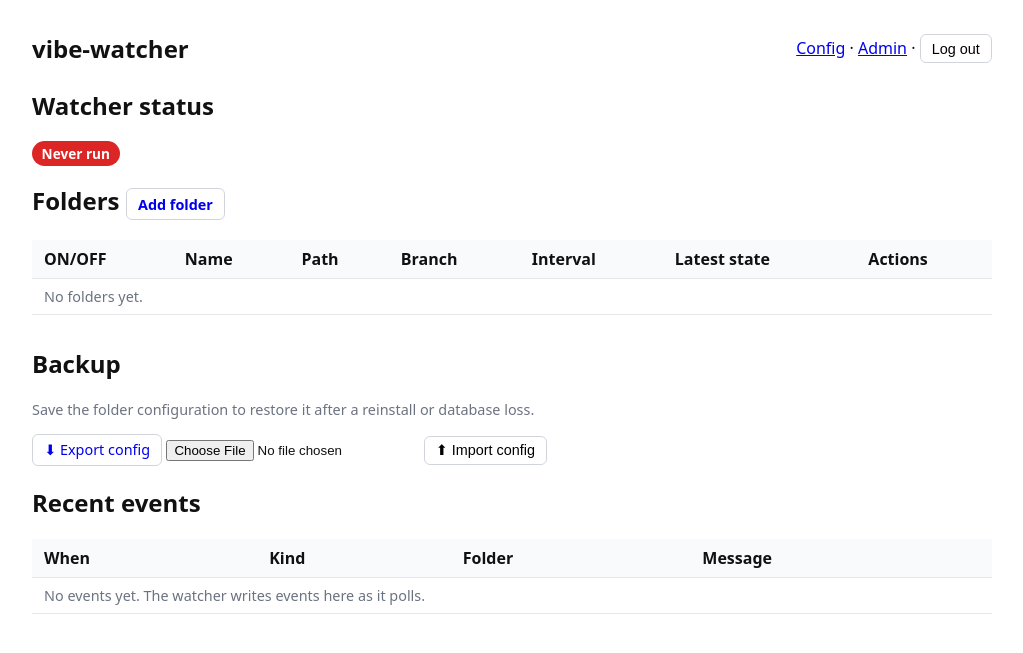
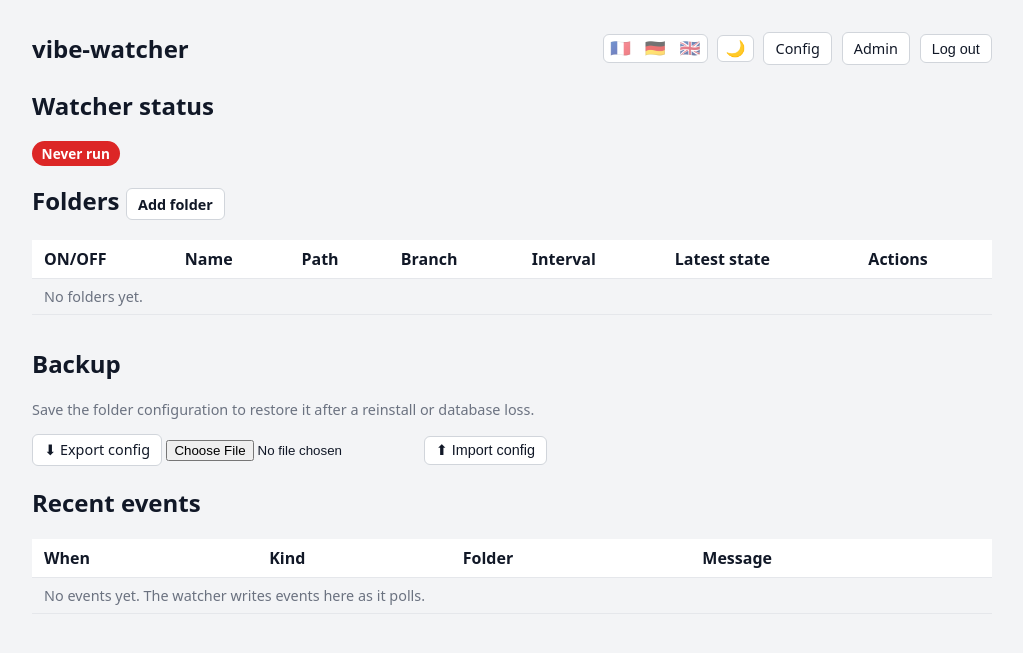
Before and after one commit to rloutrel/vibe-watcher, a Django app: page / in a window 1280 px wide. Shown: the top 653 px of the page, without its empty margins (128-1151 px from the left). Run offline with Django 5.2, Linux system fonts and the light colour scheme; the visitor is signed in with stand-in values (Sample User, id 1); data that the repository does not hold is empty.

Commit message:
Dark/light theme + language picker (FR/DE/EN)
- CSS variables for both themes; toggle in the header persisted via
  localStorage (html[data-theme]); every component (cards, switches,
  badges, inputs) follows the palette
- Flag-only language picker (FR/DE/EN) using Django's set_language
  view + LocaleMiddleware; choice kept in the session
- All UI strings tagged with {% translate %}; FR/DE catalogs in
  locale/ (compiled .mo checked in)
- 4 new tests (137 total); live-verified FR + DE rendering

Co-authored-by: rloutrel <rloutrel@users.noreply.github.com>

```diff
--- a/vibe_watcher/urls.py
+++ b/vibe_watcher/urls.py
@@ -4,6 +4,7 @@ from django.contrib import admin
 from django.urls import include, path
 
 urlpatterns = [
+    path("i18n/", include("django.conf.urls.i18n")),
     path("admin/", admin.site.urls),
     path("accounts/", include("django.contrib.auth.urls")),
     path("", include("watcher.urls")),
--- a/watcher/templates/watcher/base.html
+++ b/watcher/templates/watcher/base.html
@@ -1,45 +1,91 @@
+{% load i18n %}
 <!DOCTYPE html>
-<html lang="en">
+<html lang="{{ LANGUAGE_CODE }}">
 <head>
   <meta charset="utf-8">
   <title>vibe-watcher</title>
   <meta name="viewport" content="width=device-width, initial-scale=1">
   <style>
-    :root { --ok: #16a34a; --warn: #d97706; --bad: #dc2626; }
-    body { font-family: system-ui, sans-serif; margin: 2rem auto; max-width: 60rem; padding: 0 1rem; color: #111; }
-    header { display: flex; justify-content: space-between; align-items: center; margin-bottom: 1.5rem; }
+    :root {
+      --bg: #f3f4f6; --card: #ffffff; --text: #111827; --muted: #6b7280;
+      --border: #e5e7eb; --input-border: #d1d5db; --input-bg: #ffffff;
+      --ok: #16a34a; --bad: #dc2626; --switch-off: #cbd5e1;
+      --primary: #111827; --primary-hover: #1f2937; --hover: #f3f4f6;
+      --knob-shadow: rgba(0,0,0,.25);
+    }
+    html[data-theme="dark"] {
+      --bg: #111827; --card: #1f2937; --text: #f9fafb; --muted: #9ca3af;
+      --border: #374151; --input-border: #4b5563; --input-bg: #111827;
+      --ok: #22c55e; --bad: #f87171; --switch-off: #4b5563;
+      --primary: #f9fafb; --primary-hover: #e5e7eb; --hover: #374151;
+      --knob-shadow: rgba(0,0,0,.5);
+    }
+    body { font-family: system-ui, sans-serif; margin: 2rem auto; max-width: 60rem; padding: 0 1rem; color: var(--text); background: var(--bg); }
+    header { display: flex; justify-content: space-between; align-items: center; margin-bottom: 1.5rem; gap: .5rem; flex-wrap: wrap; }
     h1 { font-size: 1.5rem; margin: 0; }
+    .header-right { display: flex; align-items: center; gap: .6rem; }
     .badge { padding: .2rem .6rem; border-radius: 999px; font-size: .85rem; font-weight: 600; color: #fff; }
     .badge.ok { background: var(--ok); }
     .badge.stale, .badge.never-run { background: var(--bad); }
     table { border-collapse: collapse; width: 100%; margin-bottom: 2rem; }
-    th, td { text-align: left; padding: .5rem .75rem; border-bottom: 1px solid #e5e7eb; vertical-align: top; }
-    th { background: #f9fafb; }
-    code { background: #f3f4f6; padding: 0 .25rem; border-radius: 3px; }
-    .muted { color: #6b7280; font-size: .9rem; }
-    .btn { display: inline-block; padding: .35rem .7rem; border: 1px solid #d1d5db; border-radius: 6px; text-decoration: none; font-size: .9rem; background: #fff; }
+    th, td { text-align: left; padding: .5rem .75rem; border-bottom: 1px solid var(--border); vertical-align: top; }
+    th { background: var(--card); }
+    code { background: var(--hover); padding: 0 .25rem; border-radius: 3px; }
+    .muted, .hint { color: var(--muted); font-size: .9rem; }
+    .btn { display: inline-block; padding: .35rem .7rem; border: 1px solid var(--input-border); border-radius: 6px; text-decoration: none; font-size: .9rem; background: var(--card); color: var(--text); }
     .btn.danger { color: var(--bad); }
+    .btn.primary { background: var(--primary); color: var(--bg); border-color: var(--primary); }
+    .btn.primary:hover { background: var(--primary-hover); }
     form.inline { display: inline; }
-    .icon-btn { text-decoration: none; border: none; background: none; font-size: 1.1rem; cursor: pointer; padding: .1rem .25rem; }
+    .icon-btn { text-decoration: none; border: none; background: none; font-size: 1.1rem; cursor: pointer; padding: .1rem .25rem; color: var(--text); }
     .switch { box-sizing: border-box; width: 2.4rem; height: 1.25rem; border-radius: 999px; border: none; position: relative; cursor: pointer; padding: 0; transition: background .15s ease; vertical-align: middle; }
-    .switch .knob { box-sizing: border-box; position: absolute; top: 50%; left: 2px; width: 1rem; height: 1rem; border-radius: 50%; background: #fff; box-shadow: 0 1px 2px rgba(0,0,0,.25); transform: translateY(-50%); transition: left .15s ease; }
+    .switch .knob { box-sizing: border-box; position: absolute; top: 50%; left: 2px; width: 1rem; height: 1rem; border-radius: 50%; background: #fff; box-shadow: 0 1px 2px var(--knob-shadow); transform: translateY(-50%); transition: left .15s ease; }
     .switch.on { background: var(--ok); }
-    .switch.off { background: #cbd5e1; }
-    .switch:hover .knob { box-shadow: 0 1px 4px rgba(0,0,0,.35); }
+    .switch.off { background: var(--switch-off); }
+    .switch:hover .knob { box-shadow: 0 1px 4px var(--knob-shadow); }
     .switch.on .knob { left: calc(100% - 1rem - 2px); }
+    .theme-toggle { border: 1px solid var(--input-border); background: var(--card); border-radius: 6px; cursor: pointer; font-size: 1rem; padding: .2rem .45rem; }
+    .lang-picker { display: flex; gap: .25rem; border: 1px solid var(--input-border); background: var(--card); border-radius: 6px; padding: .1rem; }
+    .lang-btn { border: none; background: none; cursor: pointer; font-size: 1.05rem; padding: .1rem .3rem; border-radius: 4px; opacity: .55; }
+    .lang-btn.active { opacity: 1; background: var(--hover); }
   </style>
 </head>
 <body>
 <header>
   <h1>vibe-watcher</h1>
-  <div>
+  <div class="header-right">
+    <form method="post" action="{% url 'set_language' %}" class="inline lang-picker" id="lang-form">
+      {% csrf_token %}
+      <input name="next" type="hidden" value="{{ request.path }}">
+      <button type="submit" name="language" value="fr" class="lang-btn {% if LANGUAGE_CODE == 'fr' %}active{% endif %}" title="Français">🇫🇷</button>
+      <button type="submit" name="language" value="de" class="lang-btn {% if LANGUAGE_CODE == 'de' %}active{% endif %}" title="Deutsch">🇩🇪</button>
+      <button type="submit" name="language" value="en" class="lang-btn {% if LANGUAGE_CODE == 'en' %}active{% endif %}" title="English">🇬🇧</button>
+    </form>
+    <button type="button" class="theme-toggle" id="theme-toggle" title="Toggle dark/light">🌙</button>
     {% if user.is_authenticated %}
-      <a href="{% url 'watcher:config-page' %}">Config</a> ·
-      <a href="{% url 'admin:index' %}">Admin</a> ·
-      <form method="post" action="{% url 'logout' %}" class="inline">{% csrf_token %}<button class="btn" type="submit">Log out</button></form>
+      <a class="btn" href="{% url 'watcher:config-page' %}">{% translate "Config" %}</a>
+      <a class="btn" href="{% url 'admin:index' %}">Admin</a>
+      <form method="post" action="{% url 'logout' %}" class="inline">{% csrf_token %}<button class="btn" type="submit">{% translate "Log out" %}</button></form>
     {% endif %}
   </div>
 </header>
+<script>
+(function () {
+  var html = document.documentElement;
+  var saved = localStorage.getItem("vibe-theme");
+  if (saved) html.setAttribute("data-theme", saved);
+  function current() { return html.getAttribute("data-theme") || "light"; }
+  var btn = document.getElementById("theme-toggle");
+  function sync() { btn.textContent = current() === "dark" ? "☀️" : "🌙"; }
+  btn.addEventListener("click", function () {
+    var next = current() === "dark" ? "light" : "dark";
+    html.setAttribute("data-theme", next);
+    localStorage.setItem("vibe-theme", next);
+    sync();
+  });
+  sync();
+})();
+</script>
 {% block content %}{% endblock %}
 </body>
 </html>
--- a/watcher/templates/watcher/index.html
+++ b/watcher/templates/watcher/index.html
@@ -1,29 +1,30 @@
 {% extends "watcher/base.html" %}
+{% load i18n %}
 {% block content %}
 <section>
-  <h2>Watcher status</h2>
+  <h2>{% translate "Watcher status" %}</h2>
   <p>
     {% if watcher.state == "ok" %}
-      <span class="badge ok">Running</span>
+      <span class="badge ok">{% translate "Running" %}</span>
     {% elif watcher.state == "stale" %}
-      <span class="badge stale">Stale heartbeat ({{ watcher.age_seconds }}s old) — watcher stopped or hung?</span>
+      <span class="badge stale">Stale heartbeat ({{ watcher.age_seconds }}s old) — {% translate "watcher stopped or hung?" %}</span>
     {% else %}
-      <span class="badge never-run">Never run</span>
+      <span class="badge never-run">{% translate "Never run" %}</span>
     {% endif %}
     {% if watcher.status and watcher.status.heartbeat %}
-      <span class="muted">last heartbeat {{ watcher.status.heartbeat|timesince }} ago,
-      pid {{ watcher.status.pid|default:"–" }}, iteration {{ watcher.status.iteration }}</span>
+      <span class="muted">{% translate "last heartbeat" %} {{ watcher.status.heartbeat|timesince }} {% translate "ago" %},
+      pid {{ watcher.status.pid|default:"–" }}, {% translate "iteration" %} {{ watcher.status.iteration }}</span>
     {% endif %}
   </p>
   {% if watcher.status and watcher.status.last_error %}
-    <p class="muted">Last error: {{ watcher.status.last_error }}</p>
+    <p class="muted">{% translate "Last error" %}: {{ watcher.status.last_error }}</p>
   {% endif %}
 </section>
 
 <section>
-  <h2>Folders <a class="btn" href="{% url 'watcher:folder-create' %}">Add folder</a></h2>
+  <h2>{% translate "Folders" %} <a class="btn" href="{% url 'watcher:folder-create' %}">{% translate "Add folder" %}</a></h2>
   <table>
-    <tr><th>ON/OFF</th><th>Name</th><th>Path</th><th>Branch</th><th>Interval</th><th>Latest state</th><th>Actions</th></tr>
+    <tr><th>ON/OFF</th><th>{% translate "Name" %}</th><th>{% translate "Path" %}</th><th>{% translate "Branch" %}</th><th>{% translate "Interval" %}</th><th>{% translate "Latest state" %}</th><th>{% translate "Actions" %}</th></tr>
     {% for folder, snapshot in rows %}
       <tr data-folder-row="{{ folder.pk }}">
         <td>
@@ -36,60 +37,60 @@
             </button>
           </form>
         </td>
-        <td>{{ folder.name }}{% if not folder.enabled %} <span class="muted">(disabled)</span>{% endif %}</td>
+        <td>{{ folder.name }}{% if not folder.enabled %} <span class="muted">({% translate "disabled" %})</span>{% endif %}</td>
         <td><code>{{ folder.path }}</code></td>
-        <td>{{ folder.branch|default:"(checked-out)" }}</td>
+        <td>{% if folder.branch %}{{ folder.branch }}{% else %}<span class="muted">{% translate "(checked-out)" %}</span>{% endif %}</td>
         <td>{{ folder.poll_interval }}s</td>
         <td>
           {% if snapshot %}
             <span class="badge {% if snapshot.state == 'error' %}stale{% elif snapshot.state == 'empty' %}never-run{% elif 'behind' in snapshot.state %}never-run{% else %}ok{% endif %}">{{ snapshot.state }}</span>
             {% if snapshot.upstream %}<span class="muted">{{ snapshot.commits_behind }} behind / {{ snapshot.commits_ahead }} ahead</span>{% endif %}
           {% else %}
-            <span class="muted">not scanned yet</span>
+            <span class="muted">{% translate "not scanned yet" %}</span>
           {% endif %}
         </td>
         <td>
           <form method="post" action="{% url 'watcher:folder-check-now' folder.pk %}" class="inline check-form">
             {% csrf_token %}
-            <button class="icon-btn check-btn" type="submit" title="Check now">⟳</button>
+            <button class="icon-btn check-btn" type="submit" title="{% translate 'Check now' %}">⟳</button>
           </form>
-          <a class="icon-btn" href="{% url 'watcher:folder-update' folder.pk %}" title="Edit">✏️</a>
+          <a class="icon-btn" href="{% url 'watcher:folder-update' folder.pk %}" title="{% translate 'Edit' %}">✏️</a>
           <form method="post" action="{% url 'watcher:folder-delete' folder.pk %}" class="inline delete-form">
             {% csrf_token %}
-            <button class="icon-btn" type="submit" title="Delete">🗑️</button>
+            <button class="icon-btn" type="submit" title="{% translate 'Delete' %}">🗑️</button>
           </form>
         </td>
       </tr>
     {% empty %}
-      <tr><td colspan="7" class="muted">No folders yet.</td></tr>
+      <tr><td colspan="7" class="muted">{% translate "No folders yet." %}</td></tr>
     {% endfor %}
   </table>
 </section>
 
 <section>
-  <h2>Backup</h2>
-  <p class="muted">Save the folder configuration to restore it after a reinstall or database loss.</p>
-  <a class="btn" href="{% url 'watcher:folders-export' %}" download="vibe-watcher-config.json">⬇ Export config</a>
+  <h2>{% translate "Backup" %}</h2>
+  <p class="muted">{% translate "Save the folder configuration to restore it after a reinstall or database loss." %}</p>
+  <a class="btn" href="{% url 'watcher:folders-export' %}" download="vibe-watcher-config.json">{% translate "⬇ Export config" %}</a>
   <form method="post" action="{% url 'watcher:folders-import' %}" enctype="multipart/form-data" class="inline">
     {% csrf_token %}
     <input type="file" name="config" accept="application/json" required>
-    <button class="btn" type="submit">⬆ Import config</button>
+    <button class="btn" type="submit">{% translate "⬆ Import config" %}</button>
   </form>
 </section>
 
 <section>
-  <h2>Recent events</h2>
+  <h2>{% translate "Recent events" %}</h2>
   <table>
-    <tr><th>When</th><th>Kind</th><th>Folder</th><th>Message</th></tr>
+    <tr><th>{% translate "When" %}</th><th>{% translate "Kind" %}</th><th>{% translate "Folder" %}</th><th>{% translate "Message" %}</th></tr>
     {% for event in events %}
       <tr>
-        <td>{{ event.created_at|timesince }} ago</td>
+        <td>{% translate "ago" %} {{ event.created_at|timesince }}</td>
         <td>{{ event.kind }}</td>
         <td>{{ event.folder.name|default:"–" }}</td>
         <td>{{ event.message }}</td>
       </tr>
     {% empty %}
-      <tr><td colspan="4" class="muted">No events yet. The watcher writes events here as it polls.</td></tr>
+      <tr><td colspan="4" class="muted">{% translate "No events yet. The watcher writes events here as it polls." %}</td></tr>
     {% endfor %}
   </table>
 </section>
@@ -129,7 +130,7 @@
   });
   document.querySelectorAll(".delete-form").forEach(function (form) {
     form.addEventListener("submit", function (ev) {
-      if (!confirm("Delete this folder from the watcher?")) {
+      if (!confirm("{% translate "Delete this folder from the watcher?" %}")) {
         ev.preventDefault();
       }
     });
```
Also changed, not shown: vibe_watcher/settings.py (+9 -1 lines), watcher/templates/registration/login.html (+4 -3 lines), watcher/templates/watcher/config.html (+6 -5 lines), watcher/templates/watcher/folder_form.html (+17 -16 lines), watcher/tests/test_watcher.py (+40 -0 lines), README.md, locale/de/LC_MESSAGES/django.po (added), locale/fr/LC_MESSAGES/django.po (added), 2 other files.
